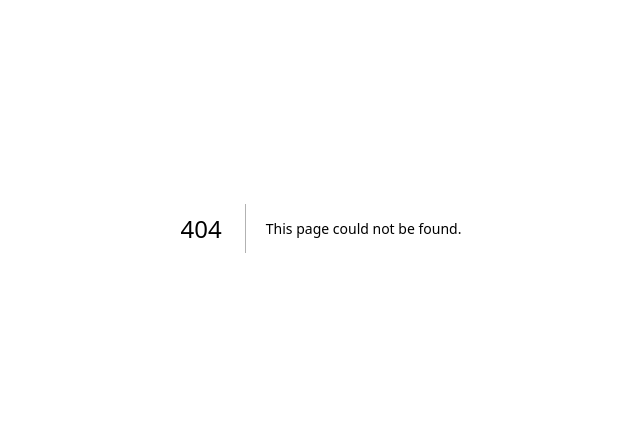
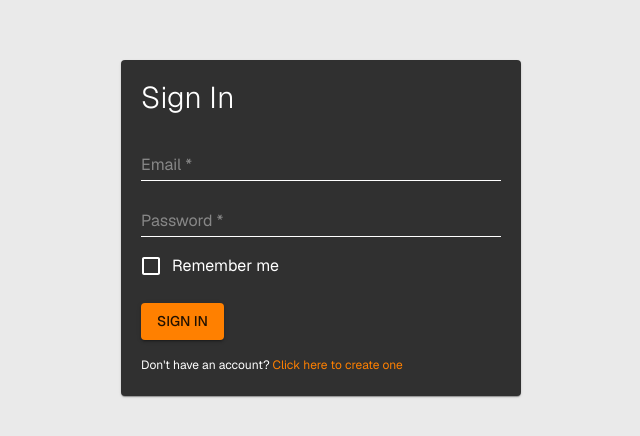
Before and after one commit to jezyk2796/workshop-app, a Next.js app: page /login in a window 1280 px wide. Before the commit this address had no page. Shown: the part 172-608 px from the top of the page, without its empty margins (319-959 px from the left). Built offline with nearby package versions, Linux system fonts and the light colour scheme.

Commit message:
feat: login page created

```diff
--- a/src/app/layout.tsx
+++ b/src/app/layout.tsx
@@ -19,13 +19,13 @@ const geistMono = Geist_Mono({
 const theme = createTheme({
   palette: {
     primary: {
+      main: "#FF8000",
+    },
+    secondary: {
       main: "#303030",
     },
-    secondary: {
-      main: "#FF8000",
-    },
     background: {
-      default: "#E0E0E0",
+      default: "#eaeaea",
     },
   },
   typography: {
--- /dev/null
+++ b/src/app/login/login.styles.ts
@@ -0,0 +1,50 @@
+import { SxProps, Theme } from "@mui/material";
+
+export const loginBox: SxProps<Theme> = {
+  width: "100vw",
+  height: "100vh",
+  display: "flex",
+  alignItems: "center",
+  justifyContent: "center",
+};
+
+export const loginContainer: SxProps<Theme> = {
+  padding: "20px",
+  width: "400px",
+  backgroundColor: "secondary.main",
+  color: "#fff",
+};
+
+export const header: SxProps<Theme> = {
+  fontSize: "30px",
+  marginBottom: "10px",
+};
+
+export const formContainer: SxProps<Theme> = {
+  display: "flex",
+  flexDirection: "column",
+};
+
+export const loginTextField: SxProps<Theme> = {
+  mt: 3,
+  "& .MuiInputBase-input": {
+    color: "#fff",
+  },
+  "& .MuiInputLabel-root": {
+    color: "#fff",
+  },
+  "& .MuiInput-underline:before": {
+    borderBottomColor: "#fff",
+  },
+  "& .MuiInput-underline:hover:not(.Mui-disabled, .Mui-error):before": {
+    borderBottomColor: "#fff",
+  },
+};
+
+export const loginCheckbox: SxProps<Theme> = {
+  color: "#fff",
+};
+
+export const signInInfoCaption: SxProps<Theme> = {
+  color: "red",
+};
--- /dev/null
+++ b/src/app/login/page.tsx
@@ -0,0 +1,58 @@
+"use client";
+import { Metadata } from "next";
+import {
+  Box,
+  Button,
+  Checkbox,
+  FormControlLabel,
+  Link,
+  Paper,
+  TextField,
+  Typography,
+} from "@mui/material";
+import * as styles from "./login.styles";
+
+const metadata: Metadata = {
+  title: "Sign In",
+};
+
+const LoginPage = () => {
+  return (
+    <Box sx={styles.loginBox}>
+      <Paper sx={styles.loginContainer}>
+        <Typography variant="h1" sx={styles.header}>
+          Sign In
+        </Typography>
+        <form>
+          <Box sx={styles.formContainer}>
+            <TextField placeholder="Email *" variant="standard" sx={styles.loginTextField} />
+            <TextField
+              placeholder="Password *"
+              type="password"
+              variant="standard"
+              sx={styles.loginTextField}
+            />
+            <FormControlLabel
+              control={<Checkbox sx={styles.loginCheckbox} />}
+              label="Remember me"
+              sx={{ mt: 1 }}
+            />
+            <Box sx={{ display: "flex" }}>
+              <Button type="submit" variant="contained" sx={{ mt: 2 }}>
+                Sign in
+              </Button>
+            </Box>
+            <Typography variant="caption" sx={{ mt: 2 }}>
+              Don&apos;t have an account?
+              <Link href="" underline="none">
+                &nbsp;Click here to create one
+              </Link>
+            </Typography>
+          </Box>
+        </form>
+      </Paper>
+    </Box>
+  );
+};
+
+export default LoginPage;
```
